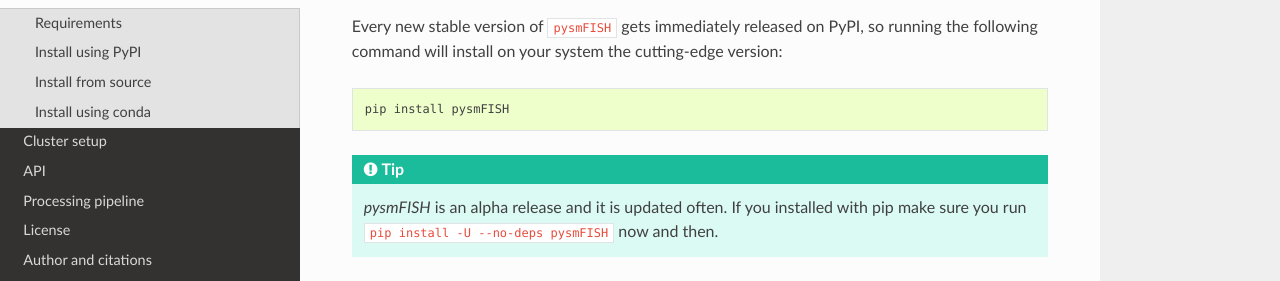
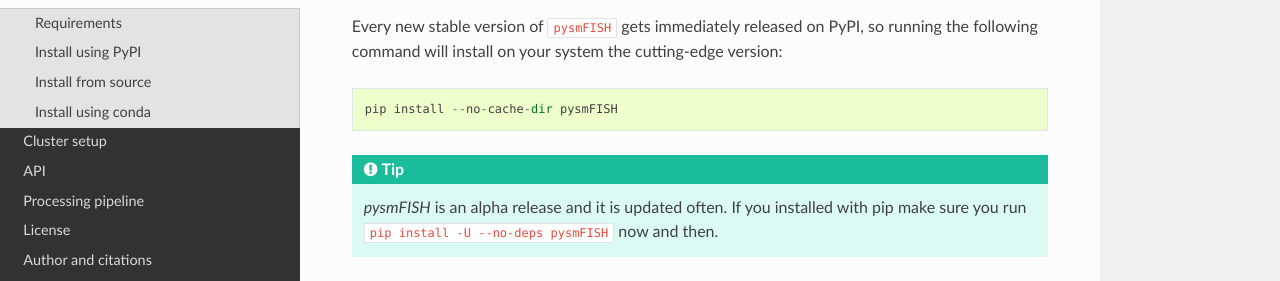
Before and after one commit to linnarsson-lab/pysmFISH, a Sphinx documentation site: the page built from docs/source/installation/index.rst, in a window 1280 px wide and 900 px high, scrolled down 376 px. Shown: the part 158-439 px from the top of the window. Built offline with Sphinx 7.4.7 and the Read the Docs theme 2.0.0, drawn with Linux system fonts in a browser that asks for light colours.

Commit message:
added no-cache-dir

```diff
--- a/docs/source/installation/index.rst
+++ b/docs/source/installation/index.rst
@@ -30,7 +30,7 @@
 
 ::
 
-    pip install pysmFISH
+    pip install --no-cache-dir pysmFISH
 
 .. tip::
     `pysmFISH` |version| is an alpha release and it is updated often. If you installed with pip make sure you run ``pip install -U --no-deps pysmFISH`` now and then.
```
